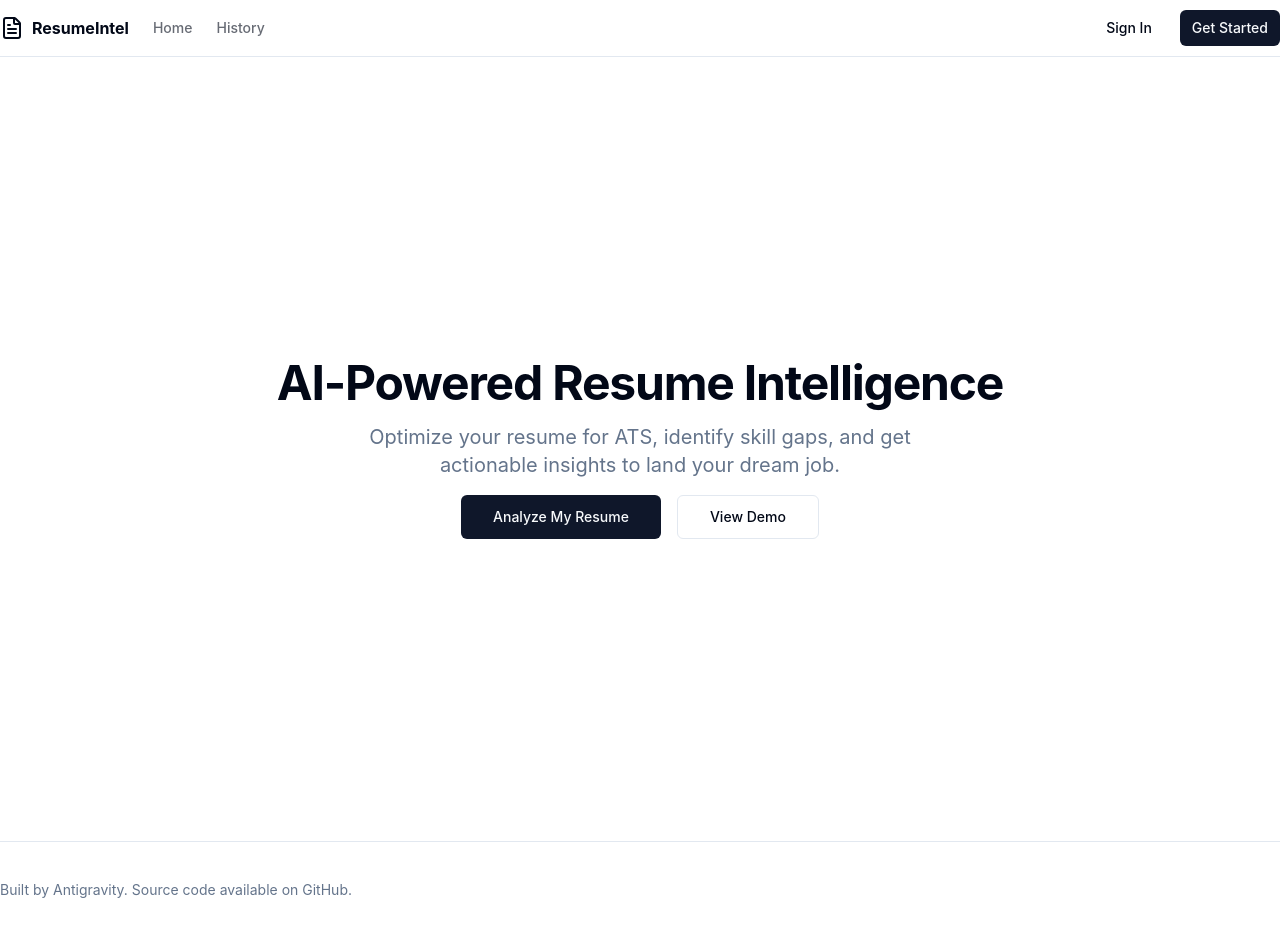
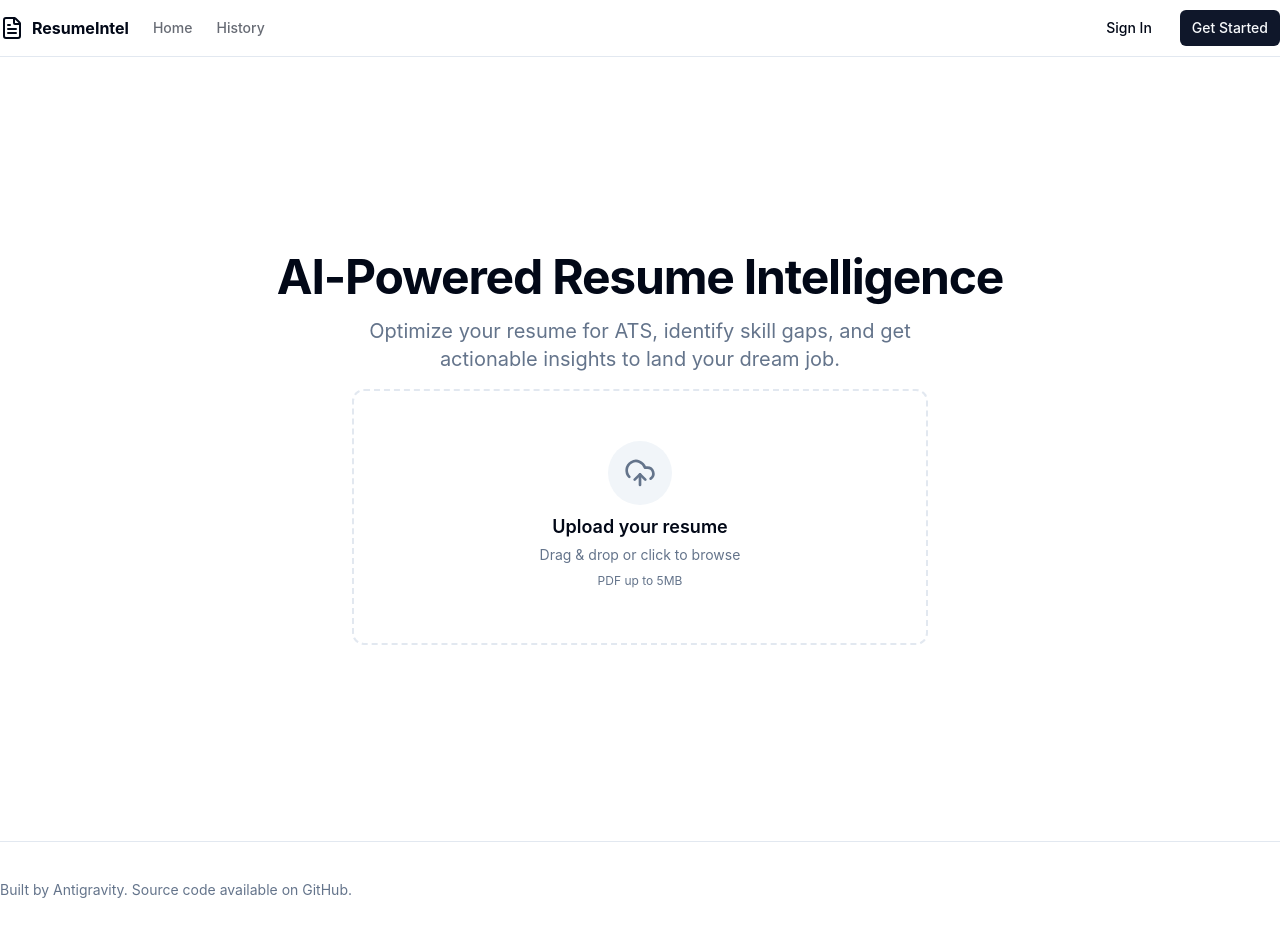
Before and after one commit to Monu01123/Resume_maker, a React (Vite) app: page / in a window 1280 px wide. Built offline with nearby package versions, Linux system fonts and the light colour scheme.

Commit message:
Feat: Add FileUpload component with animations

```diff
--- a/package.json
+++ b/package.json
@@ -11,9 +11,11 @@
   },
   "dependencies": {
     "clsx": "^2.1.1",
+    "framer-motion": "^12.28.1",
     "lucide-react": "^0.562.0",
     "react": "^19.2.0",
     "react-dom": "^19.2.0",
+    "react-dropzone": "^14.3.8",
     "react-router-dom": "^7.12.0",
     "tailwind-merge": "^3.4.0"
   },
--- /dev/null
+++ b/src/components/features/FileUpload.jsx
@@ -0,0 +1,136 @@
+import React, { useCallback, useState } from 'react'
+import { useDropzone } from 'react-dropzone'
+import { motion, AnimatePresence } from 'framer-motion'
+import { UploadCloud, FileText, X, CheckCircle } from 'lucide-react'
+import { cn } from '@/lib/utils'
+import { Button } from '@/components/ui/button'
+
+export default function FileUpload({ onFileUpload }) {
+  const [file, setFile] = useState(null)
+  const [error, setError] = useState(null)
+
+  const onDrop = useCallback((acceptedFiles, fileRejections) => {
+    setError(null)
+    if (fileRejections.length > 0) {
+      setError('Please upload a valid PDF file under 5MB.')
+      return
+    }
+    if (acceptedFiles.length > 0) {
+      setFile(acceptedFiles[0])
+      onFileUpload && onFileUpload(acceptedFiles[0])
+    }
+  }, [onFileUpload])
+
+  const removeFile = () => {
+    setFile(null)
+    setError(null)
+  }
+
+  const { getRootProps, getInputProps, isDragActive } = useDropzone({
+    onDrop,
+    accept: { 'application/pdf': ['.pdf'] },
+    maxFiles: 1,
+    maxSize: 5 * 1024 * 1024, // 5MB
+  })
+
+  return (
+    <div className="w-full max-w-xl mx-auto">
+      <AnimatePresence mode='wait'>
+        {!file ? (
+          <motion.div
+            initial={{ opacity: 0, y: 10 }}
+            animate={{ opacity: 1, y: 0 }}
+            exit={{ opacity: 0, y: -10 }}
+            key="upload-zone"
+          >
+            <div
+              {...getRootProps()}
+              className={cn(
+                "relative flex flex-col items-center justify-center w-full h-64 border-2 border-dashed rounded-xl cursor-pointer transition-colors duration-200 ease-in-out focus-visible:outline-none focus-visible:ring-2 focus-visible:ring-ring focus-visible:ring-offset-2",
+                isDragActive
+                  ? "border-primary bg-primary/5"
+                  : "border-border hover:border-primary/50 hover:bg-muted/50",
+                error && "border-destructive/50 bg-destructive/5"
+              )}
+            >
+              <input {...getInputProps()} aria-label="Upload Resume PDF" />
+              <div className="flex flex-col items-center justify-center pt-5 pb-6 text-center space-y-2">
+                <div className={cn(
+                  "p-4 rounded-full transition-colors",
+                  isDragActive ? "bg-primary/10 text-primary" : "bg-muted text-muted-foreground"
+                )}>
+                  <UploadCloud className="w-8 h-8" />
+                </div>
+                <div className="space-y-1">
+                  <p className="text-lg font-semibold">
+                    {isDragActive ? "Drop your resume here" : "Upload your resume"}
+                  </p>
+                  <p className="text-sm text-muted-foreground">
+                    Drag & drop or click to browse
+                  </p>
+                </div>
+                <p className="text-xs text-muted-foreground mt-4">
+                  PDF up to 5MB
+                </p>
+              </div>
+            </div>
+            {error && (
+              <motion.p
+                initial={{ opacity: 0, height: 0 }}
+                animate={{ opacity: 1, height: 'auto' }}
+                className="mt-2 text-sm text-center text-destructive font-medium"
+              >
+                {error}
+              </motion.p>
+            )}
+          </motion.div>
+        ) : (
+          <motion.div
+            initial={{ opacity: 0, scale: 0.95 }}
+            animate={{ opacity: 1, scale: 1 }}
+            exit={{ opacity: 0, scale: 0.95 }}
+            key="file-preview"
+            className="w-full"
+          >
+             <div className="relative overflow-hidden rounded-xl border bg-card text-card-foreground shadow-sm">
+                <div className="p-6 flex items-center gap-4">
+                  <div className="flex-shrink-0 w-12 h-12 rounded-full bg-primary/10 flex items-center justify-center text-primary">
+                    <FileText className="w-6 h-6" />
+                  </div>
+                  <div className="flex-1 min-w-0">
+                    <p className="text-sm font-medium truncate">
+                      {file.name}
+                    </p>
+                    <p className="text-xs text-muted-foreground">
+                      {(file.size / 1024 / 1024).toFixed(2)} MB
+                    </p>
+                  </div>
+                  <div className="flex items-center gap-2">
+                     <CheckCircle className="w-5 h-5 text-green-500" />
+                     <Button variant="ghost" size="icon" onClick={removeFile} aria-label="Remove file">
+                       <X className="w-4 h-4" />
+                     </Button>
+                  </div>
+                </div>
+                {/* Progress bar placeholder - can be real later */}
+                <div className="h-1 w-full bg-muted">
+                  <motion.div
+                    className="h-full bg-primary"
+                    initial={{ width: "0%" }}
+                    animate={{ width: "100%" }}
+                    transition={{ duration: 0.5 }}
+                  />
+                </div>
+             </div>
+
+             <div className="mt-6 flex justify-center">
+                <Button size="lg" className="w-full sm:w-auto min-w-[200px]" onClick={() => console.log('Analyze')}>
+                  Analyze Resume
+                </Button>
+             </div>
+          </motion.div>
+        )}
+      </AnimatePresence>
+    </div>
+  )
+}
--- a/src/pages/Home.jsx
+++ b/src/pages/Home.jsx
@@ -1,5 +1,6 @@
 import React from 'react'
 import { Button } from '@/components/ui/button'
+import FileUpload from '@/components/features/FileUpload'
 
 export default function Home() {
   return (
@@ -10,13 +11,9 @@ export default function Home() {
       <p className="text-xl text-muted-foreground max-w-[600px]">
         Optimize your resume for ATS, identify skill gaps, and get actionable insights to land your dream job.
       </p>
-      <div className="flex gap-4">
-        <Button size="lg" className="px-8">
-          Analyze My Resume
-        </Button>
-        <Button variant="outline" size="lg">
-          View Demo
-        </Button>
+
+      <div className="w-full max-w-2xl mt-8">
+        <FileUpload onFileUpload={(file) => console.log(file)} />
       </div>
     </div>
   )
```
Also changed, not shown: 1 other file (tests, documents, lock files or other folders).
